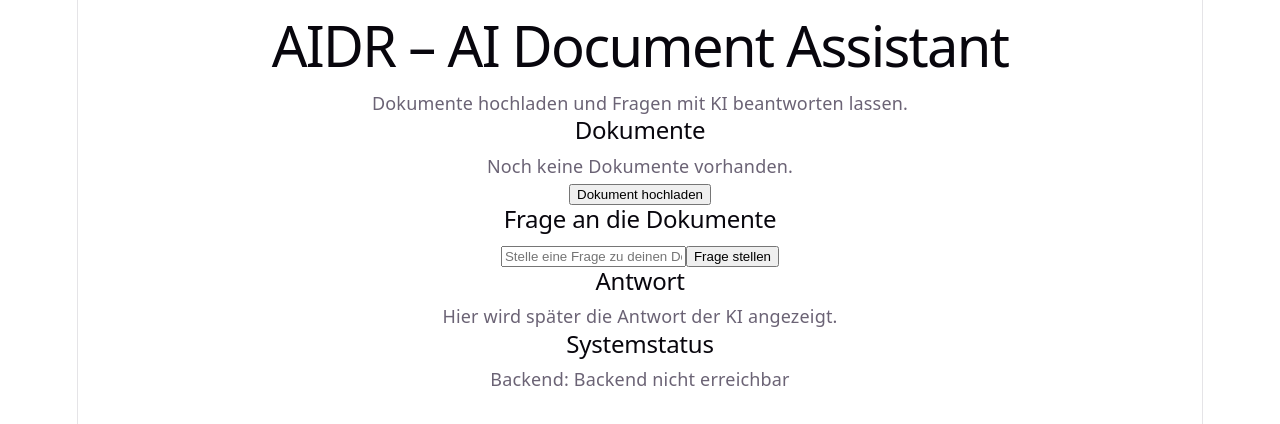
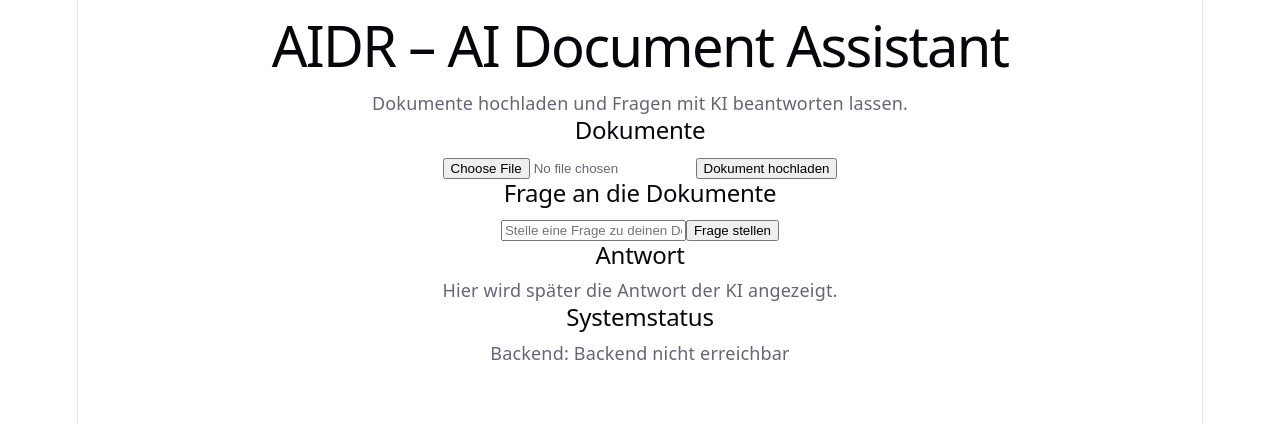
Before and after one commit to rolandhofmann77-ship-it/aidr_projekt, a React (Vite) app in the folder frontend/: page / in a window 1280 px wide. Shown: the top 424 px of the page. Built offline with nearby package versions, Linux system fonts and the light colour scheme; no server answers.

Commit message:
Connect frontend document upload

```diff
--- a/frontend/src/App.tsx
+++ b/frontend/src/App.tsx
@@ -2,6 +2,8 @@ import { useEffect, useState } from "react"
 
 function App() {
   const [backendStatus, setBackendStatus] = useState("Verbinde mit Backend...")
+  const [selectedFile, setSelectedFile] = useState<File | null>(null)
+  const [uploadMessage, setUploadMessage] = useState("")
 
   useEffect(() => {
     fetch("http://127.0.0.1:8000/health")
@@ -14,6 +16,46 @@ function App() {
       })
   }, [])
 
+  const handleFileChange = (
+    event: React.ChangeEvent<HTMLInputElement>
+  ) => {
+    const file = event.target.files?.[0] ?? null
+    setSelectedFile(file)
+    setUploadMessage("")
+  }
+
+  const handleUpload = async () => {
+    if (!selectedFile) {
+      setUploadMessage("Bitte zuerst eine Datei auswählen.")
+      return
+    }
+
+    const formData = new FormData()
+    formData.append("file", selectedFile)
+
+    try {
+      const response = await fetch(
+        "http://127.0.0.1:8000/documents",
+        {
+          method: "POST",
+          body: formData,
+        }
+      )
+
+      if (!response.ok) {
+        throw new Error("Upload fehlgeschlagen")
+      }
+
+      const data = await response.json()
+
+      setUploadMessage(
+        `Upload erfolgreich: ${data.filename} (${data.size} Bytes)`
+      )
+    } catch {
+      setUploadMessage("Upload fehlgeschlagen.")
+    }
+  }
+
   return (
     <div>
       <header>
@@ -24,8 +66,24 @@ function App() {
       <main>
         <section>
           <h2>Dokumente</h2>
-          <p>Noch keine Dokumente vorhanden.</p>
-          <button>Dokument hochladen</button>
+
+          <input
+            type="file"
+            accept=".pdf,.docx"
+            onChange={handleFileChange}
+          />
+
+          {selectedFile && (
+            <p>Ausgewählt: {selectedFile.name}</p>
+          )}
+
+          <button onClick={handleUpload}>
+            Dokument hochladen
+          </button>
+
+          {uploadMessage && (
+            <p>{uploadMessage}</p>
+          )}
         </section>
 
         <section>
```
